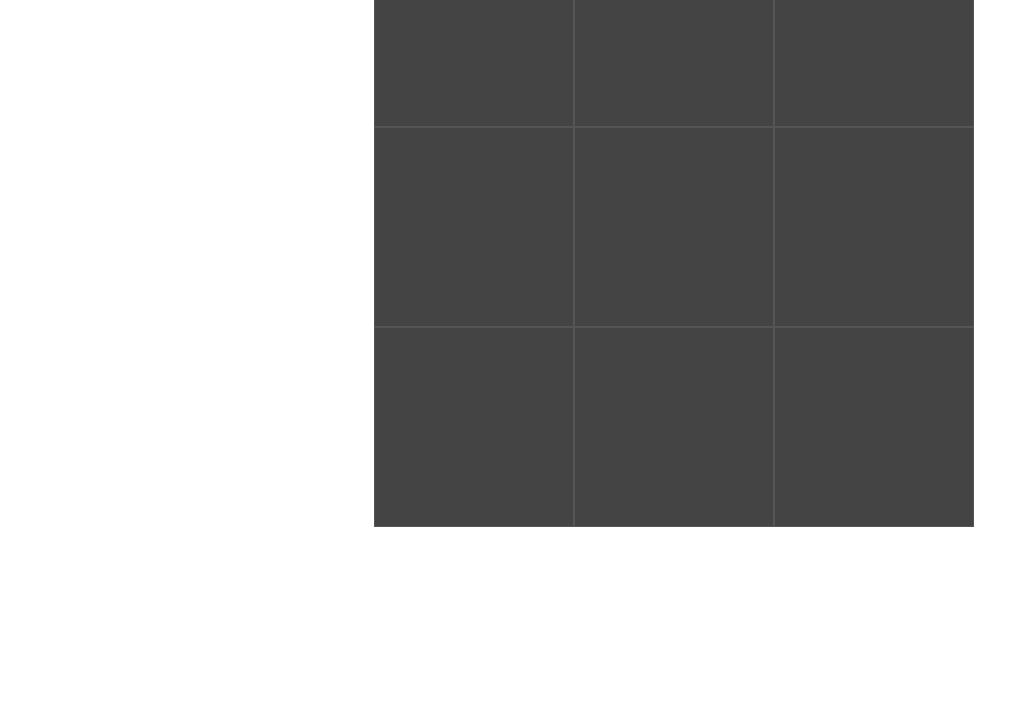
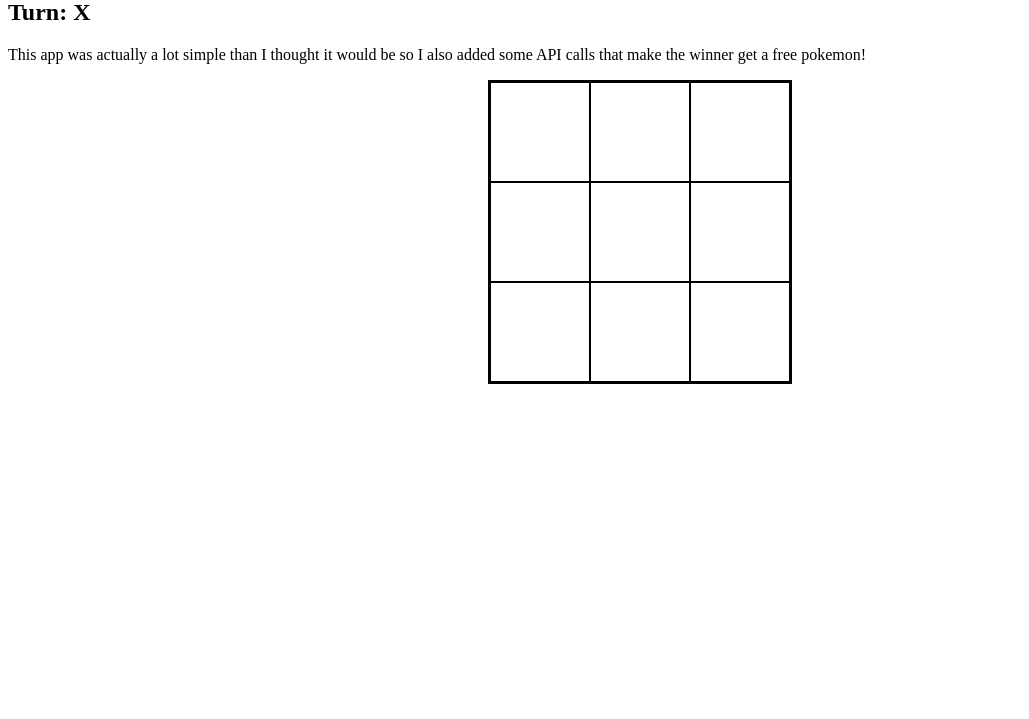
Before and after one commit to evantobin1/sample-js-app, a plain HTML site: page index.html in a window 1280 px wide. Shown: the part 81-800 px from the top of the page, without its empty margins (0-1029 px from the left). Drawn offline with Linux system fonts and the light colour scheme.

Commit message:
Finished

```diff
--- a/index.html
+++ b/index.html
@@ -1,52 +1,106 @@
-<html lang="en">
+<!DOCTYPE html>
+<html>
   <head>
-    <meta charset="UTF-8" />
-    <meta http-equiv="X-UA-Compatible" content="IE=edge" />
-    <meta name="viewport" content="width=device-width, initial-scale=1.0" />
     <title>Tic Tac Toe</title>
     <style>
-      .game-board {
-        display: grid;
-        grid-template-rows: 200px 200px 200px;
-        grid-template-columns: 200px 200px 200px;
+      /* has a # because it will be only used by one element marked with the id of "game-board" */
+      #game-board {
+        display: flex;
+        flex-wrap: wrap;
+        width: 300px;
+        height: 300px;
+        margin: 0 auto;
+        border: 2px solid black;
       }
-      body {
-        display: flex;
-        justify-content: center;
+      /* has a # because it will be only used by many elements marked with the class of "square" */
+      .square {
+        width: 98px;
+        height: 98px;
+        border: 1px solid black;
+        font-size: 72px;
+        text-align: center;
+        line-height: 98px;
+        cursor: pointer;
       }
-      .box {
-        background: #444;
-        border: 1px solid #555;
-        display: flex;
-        align-items: center;
-        justify-content: center;
-        color: #aaa;
+      .square:hover {
+        background-color: #f0f0f0;
       }
     </style>
   </head>
-  <script>
-    var turnCount = 0;
-    function changeSquare(id) {
-      turnCount++;
-      const elem = document.getElementById(id);
-      elem.innerHTML = turnCount % 2 == 0 ? "X" : "O";
-      document.body.style.backgroundColor = "red";
-    }
-  </script>
   <body>
-    <div>
-      <h1>Turn</h1>
+    <h1>Tic Tac Toe</h1>
+    <h2 id="turn">Turn: X</h2>
+    <p>
+      This app was actually a lot simple than I thought it would be so I also added some API calls
+      that make the winner get a free pokemon!
+    </p>
+    <div id="game-board">
+      <div class="square" id="0"></div>
+      <div class="square" id="1"></div>
+      <div class="square" id="2"></div>
+      <div class="square" id="3"></div>
+      <div class="square" id="4"></div>
+      <div class="square" id="5"></div>
+      <div class="square" id="6"></div>
+      <div class="square" id="7"></div>
+      <div class="square" id="8"></div>
     </div>
-    <div class="game-board">
-      <button id="square_00" class="box" onclick="changeSquare('square_00')" />
-      <button id="square_01" class="box" onclick="changeSquare('square_01')" />
-      <button id="square_02" class="box" onclick="changeSquare('square_02')" />
-      <button id="square_10" class="box" onclick="changeSquare('square_10')" />
-      <button id="square_11" class="box" onclick="changeSquare('square_11')" />
-      <button id="square_12" class="box" onclick="changeSquare('square_12')" />
-      <button id="square_20" class="box" onclick="changeSquare('square_20')" />
-      <button id="square_21" class="box" onclick="changeSquare('square_21')" />
-      <button id="square_22" class="box" onclick="changeSquare('square_22')" />
-    </div>
+    <script>
+      // Start with player X
+      let currentPlayer = "X";
+
+      // Get an array of all items with 'square' as their classnames
+      const squares = document.querySelectorAll(".square");
+
+      // Iterate over all of the squares, adding an onClick listener
+      squares.forEach((square, index) => {
+        square.addEventListener("click", () => handleMove(square, index));
+      });
+
+
+      function handleMove(square, index) {
+        square.textContent = currentPlayer;
+        square.classList.add(currentPlayer);
+        if (checkForWinner(currentPlayer)) {
+
+
+          const return_payload = fetch('https://pokeapi.co/api/v2/pokemon/1')
+            .then(response => response.json())
+            .then(data => alert(`${currentPlayer} wins!, here's a pokemon for your troubles \n\n\n${JSON.stringify(data)}`))
+            .catch(error => console.error(error));
+
+        } else if (checkForTie()) {
+          alert("It's a tie!");
+        } else {
+          currentPlayer = currentPlayer === "X" ? "O" : "X";
+          document.getElementById("turn").innerHTML = `Turn: ${currentPlayer}`;
+        }
+      }
+
+      // I had a way more complex way of storing the win confition but this method at https://dev.to/bornasepic/pure-and-simple-tic-tac-toe-with-javascript-4pgn
+      // has a much simpler design so i went with that. You basically just store each combination, and iterate over the conditions after every move to check
+      // if the current user has won
+      function checkForWinner(player) {
+        const winningCombos = [
+          [0, 1, 2],
+          [3, 4, 5],
+          [6, 7, 8],
+          [0, 3, 6],
+          [1, 4, 7],
+          [2, 5, 8],
+          [0, 4, 8],
+          [2, 4, 6],
+        ];
+        // JS array.some() returns true if any case is true in the given list
+        return winningCombos.some((combo) =>
+          combo.every((index) => squares[index].classList.contains(player))
+        );
+      }
+
+      function checkForTie() {
+        // Check if every square has been filled, if so, it is a tie
+        return [...squares].every((square) => square.classList.contains("X") || square.classList.contains("O"));
+      }
+    </script>
   </body>
 </html>
```
Also changed, not shown: 1 other file.
